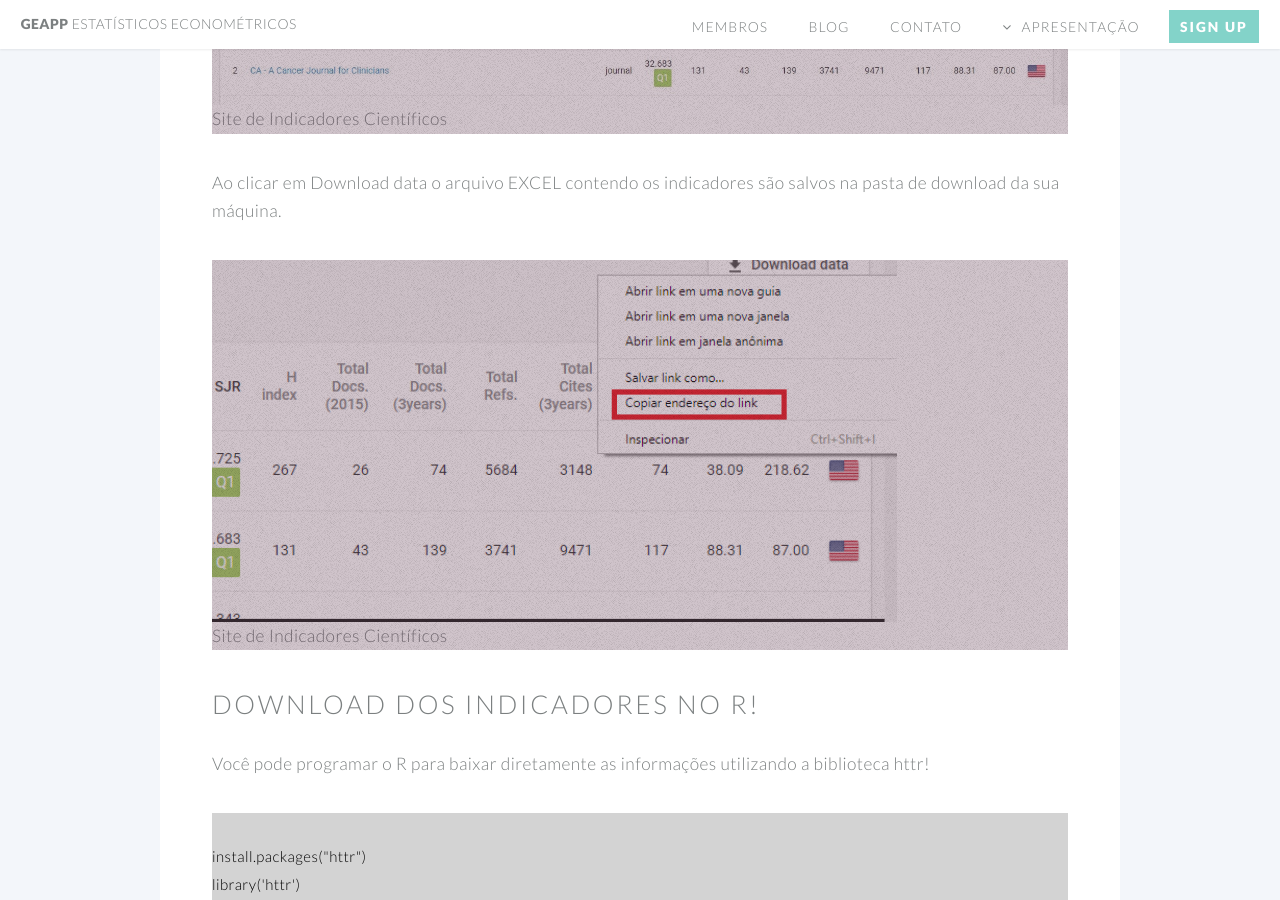
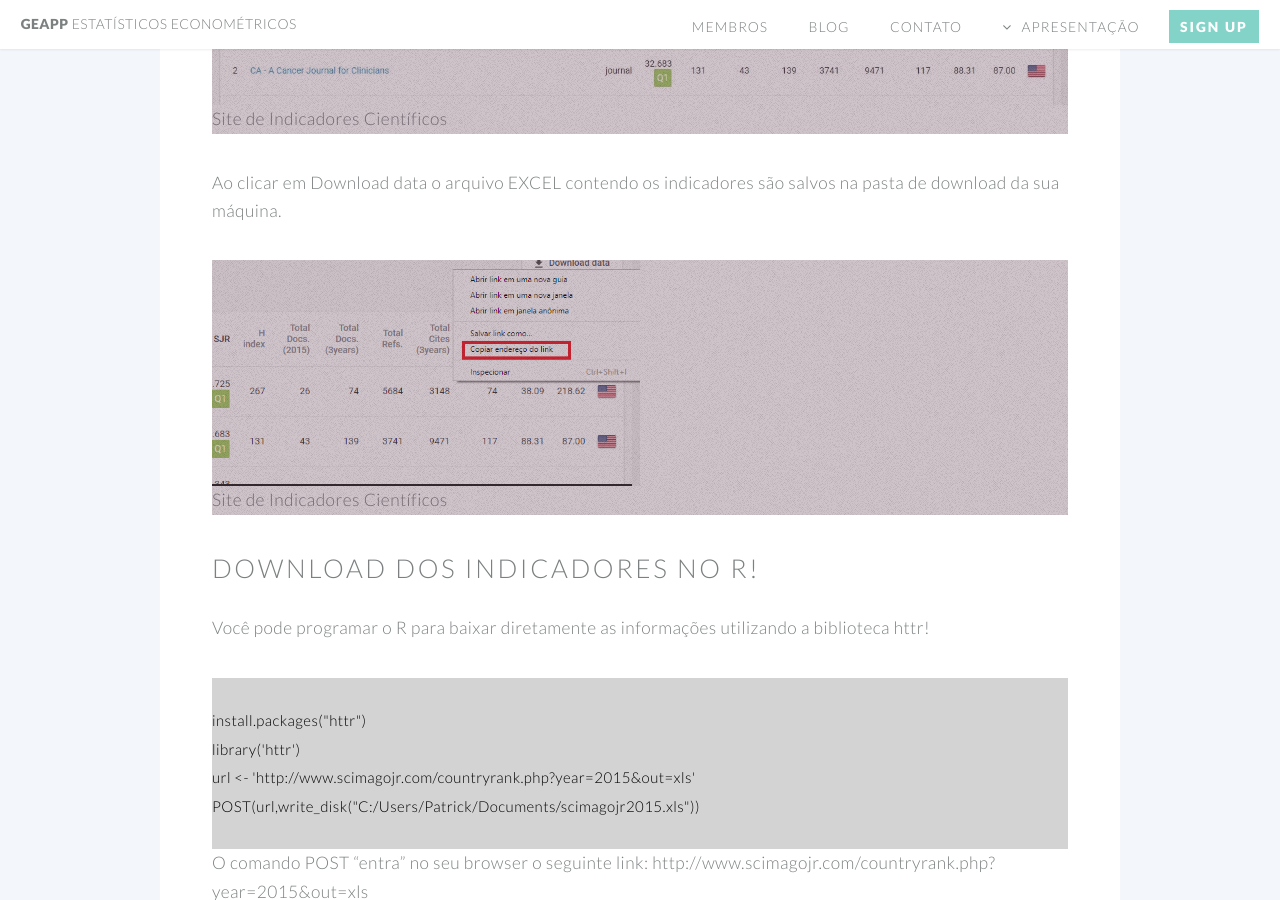
Before and after one commit to econometrick/econometrick.github.io, a Jekyll site: the page built from _posts/2017-09-09-download.markdown, in a window 1280 px wide and 900 px high, scrolled down 1842 px. Built offline with Jekyll 4.4.1, drawn with Linux system fonts in a browser that asks for light colours.

Commit message:
Update 2017-09-09-download.markdown

```diff
--- a/_posts/2017-09-09-download.markdown
+++ b/_posts/2017-09-09-download.markdown
@@ -28,7 +28,7 @@
 Ao clicar em _Download data_ o arquivo EXCEL contendo os indicadores são salvos na pasta de _download_ da sua máquina.
 
 
-<span class="image featured"><img src="/images/copiar%20endereco.png" alt="" style="max-height:80%; max-width:80%;text-align:center; vertical-align:middle">Site de Indicadores Científicos</span>
+<span class="image featured"><img src="/images/copiar%20endereco.png" alt="" style="max-height:50%; max-width:50%;text-align:center; vertical-align:middle">Site de Indicadores Científicos</span>
 
 ## Download dos Indicadores no R!
 
@@ -119,4 +119,4 @@
 
 Fazer o download da [programação R](https://github.com/econometrick/econometrick.github.io/blob/master/R/scimagojr_httr.R)
 
-<span class="image featured"><img src="/images/r-project-logo.jpg" alt="R" style="max-height:70%; max-width:70%;text-align:center; vertical-align:middle"/></span>
+<span class="image featured"><img src="/images/r-project-logo.jpg" alt="R" style="max-height:50%; max-width:50%;text-align:center; vertical-align:middle"/></span>
```
